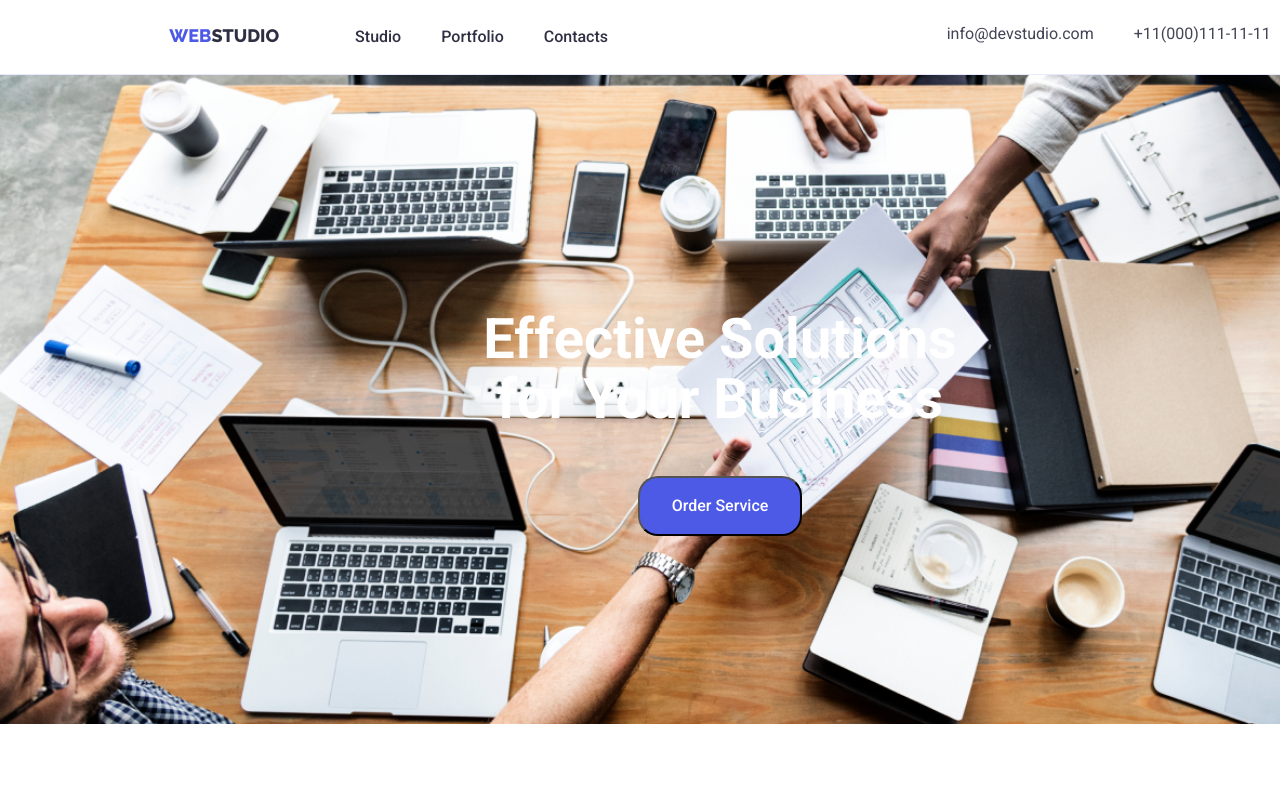
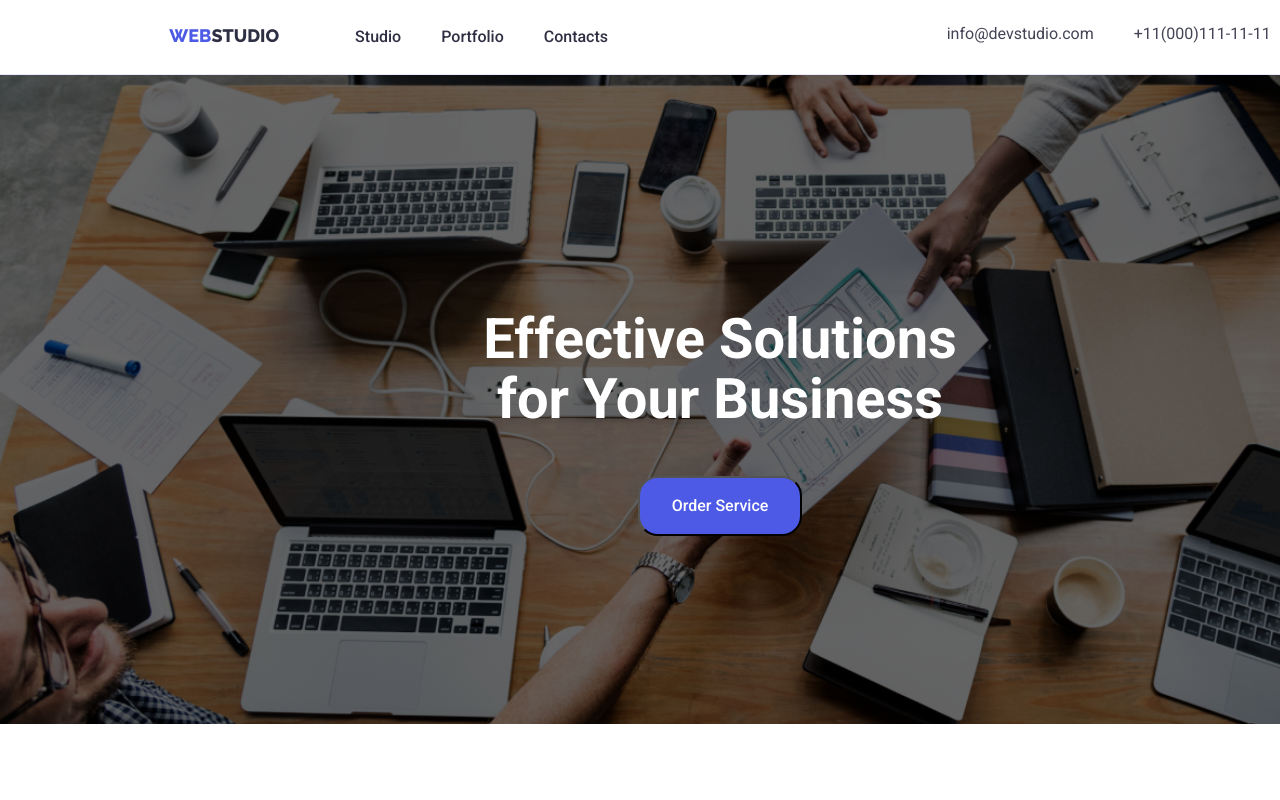
Before and after one commit to EmanVB/goit-markup-hw-04, a plain HTML site: page index.html in a window 1280 px wide. Shown: the top 800 px of the page. Drawn offline with Linux system fonts and the light colour scheme.

Commit message:
Update styles.css

```diff
--- a/css/styles.css
+++ b/css/styles.css
@@ -91,7 +91,7 @@
     padding-bottom: 120px;
 }
 .service-offer {
-    background-image: url("../images/people-office1.jpg");
+    background: linear-gradient(rgba(0, 0, 0, 0.6),rgba(0, 0, 0, 0.6)), url("../images/people-office1.jpg");
     background-size: cover;
     padding-top: 188px;
     padding-bottom: 188px;
```
